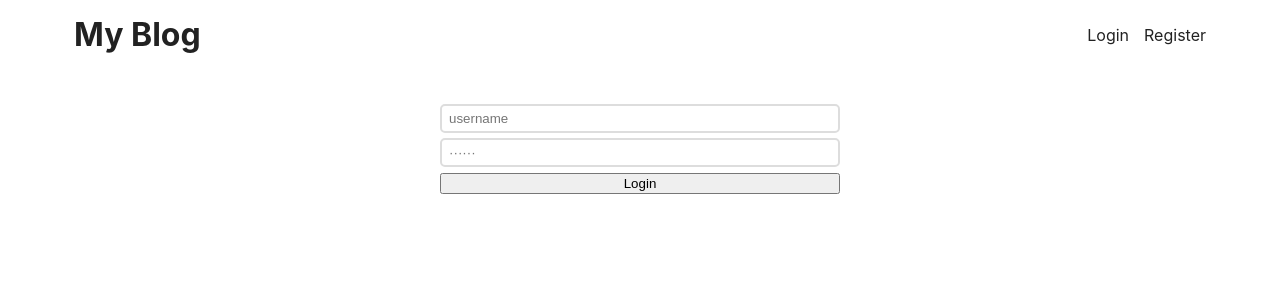
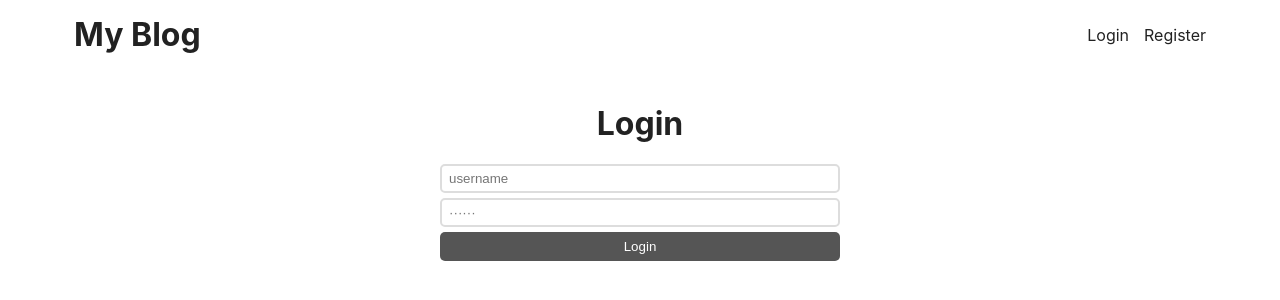
Before and after one commit to CamiloTello002/Express-It, a React (Create React App) app in the folder client/: page /login in a window 1280 px wide. Shown: the top 300 px of the page. Built offline with nearby package versions, Linux system fonts and the light colour scheme.

Commit message:
Added a title and modified button - Both the register and the login page now have their own title so that we can distinguish both. - The button is rounded, has some padding at the top and bottom, gray background and white font

```diff
--- a/client/src/App.css
+++ b/client/src/App.css
@@ -96,4 +96,14 @@ input {
 
 button {
   width: 100%;
+  display: block;
+  border: 0;
+  background-color: #555;
+  color: #fff;
+  border-radius: 5px;
+  padding: 7px 0px;
 }
+
+form h1 {
+  text-align: center;
+}
--- a/client/src/pages/LoginPage.js
+++ b/client/src/pages/LoginPage.js
@@ -2,6 +2,7 @@ export default function LoginPage() {
   //   return <div>Login Page</div>;
   return (
     <form action="" className="login">
+      <h1>Login</h1>
       <input type="text" placeholder="username" />
       <input type="password" placeholder="······" />
       <button>Login</button>
--- a/client/src/pages/RegisterPage.js
+++ b/client/src/pages/RegisterPage.js
@@ -2,6 +2,7 @@ export default function RegisterPage() {
   //   return <div>Login Page</div>;
   return (
     <form action="" className="register">
+      <h1>Register</h1>
       <input type="text" placeholder="username" />
       <input type="password" placeholder="······" />
       <button>Register</button>
```
